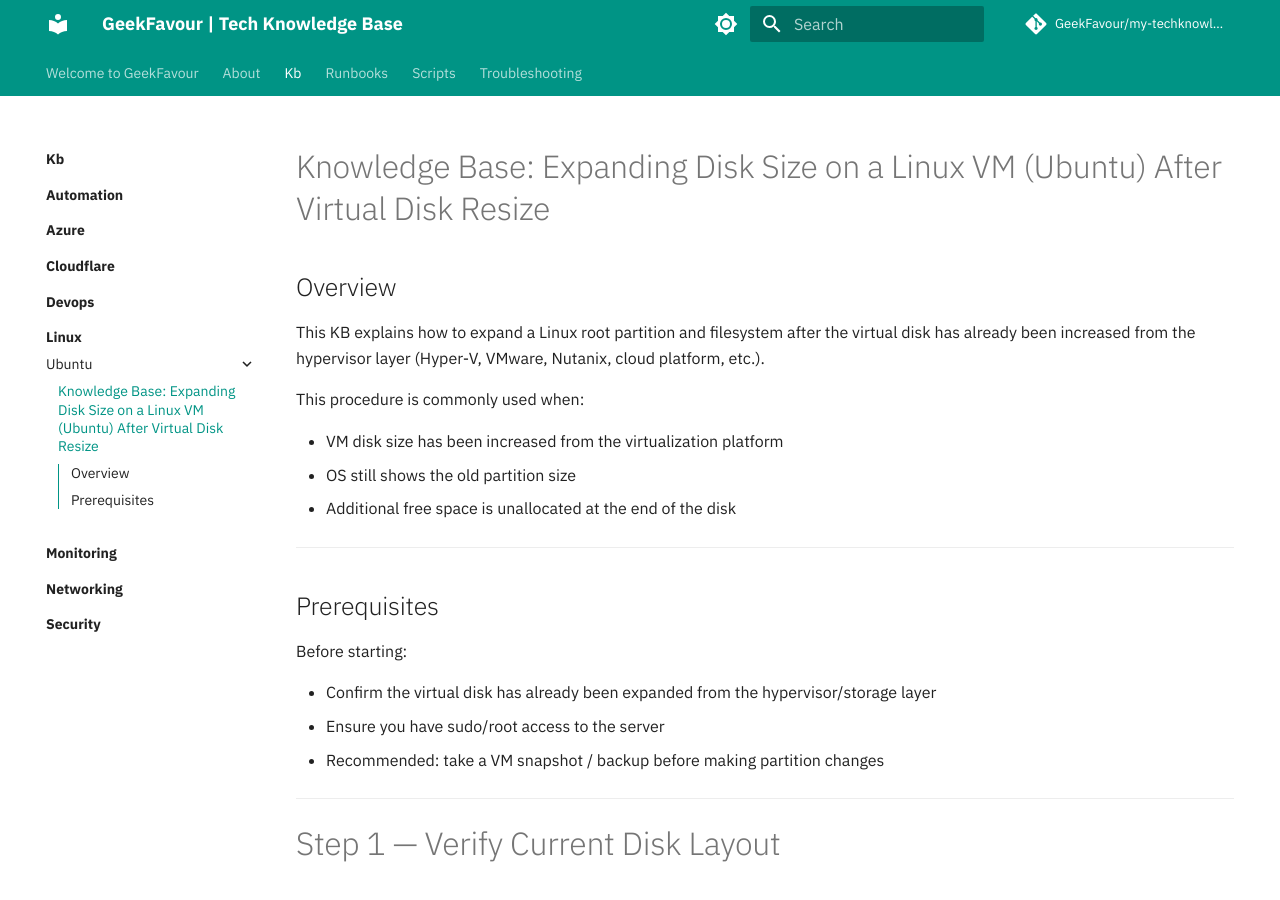
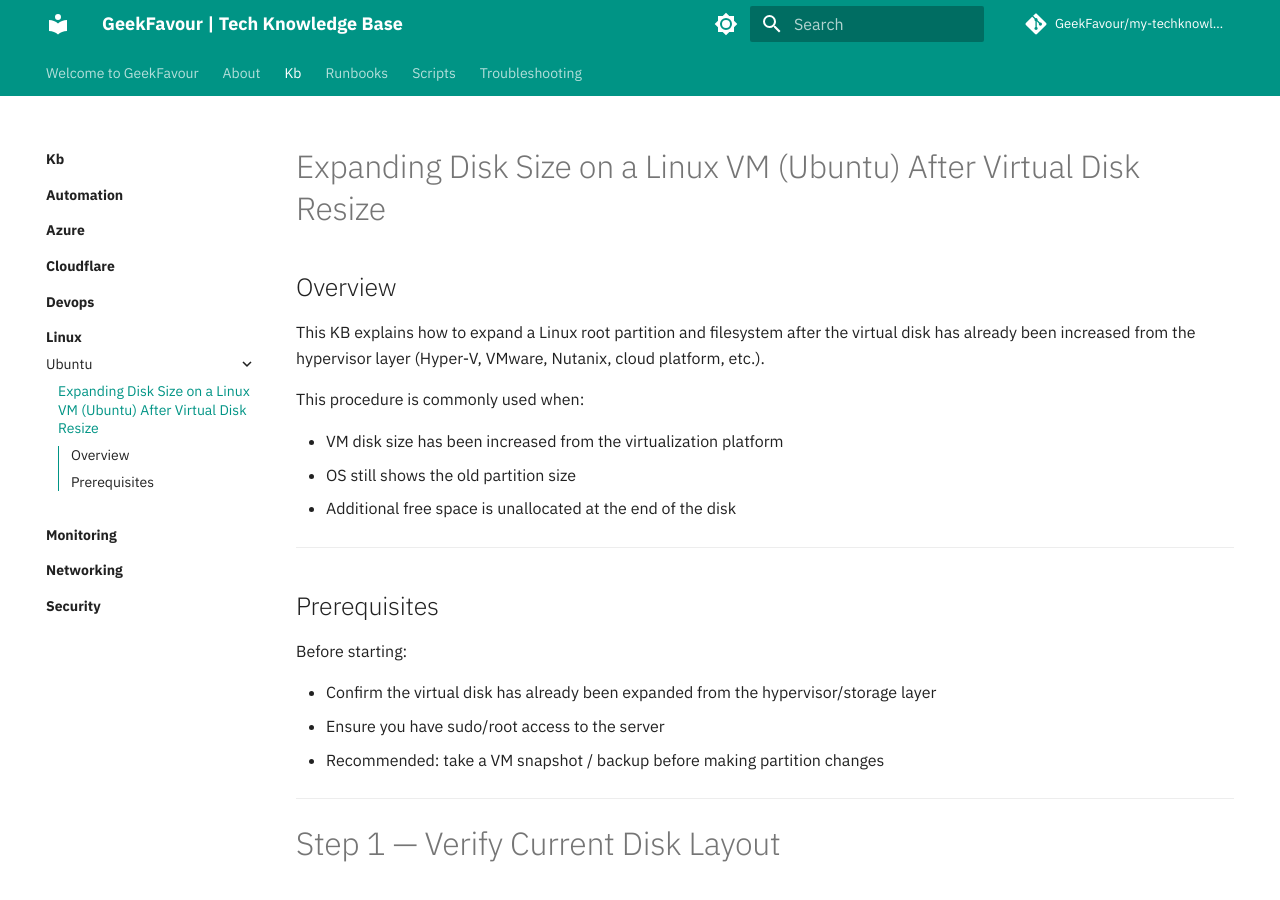
Before and after one commit to GeekFavour/my-techknowledge-site, an MkDocs documentation site: the page built from docs/kb/linux/Ubuntu/expand-disk-size.md, in a window 1280 px wide and 900 px high. Built offline with MkDocs 1.6.1 and Material for MkDocs 9.7.7, drawn with Linux system fonts in a browser that asks for light colours; comment, search, counter and statistics services are not loaded.

Commit message:
added few changes

```diff
--- a/docs/kb/linux/Ubuntu/expand-disk-size.md
+++ b/docs/kb/linux/Ubuntu/expand-disk-size.md
@@ -1,4 +1,4 @@
-# Knowledge Base: Expanding Disk Size on a Linux VM (Ubuntu) After Virtual Disk Resize
+# Expanding Disk Size on a Linux VM (Ubuntu) After Virtual Disk Resize
 
 ## Overview
 
```
